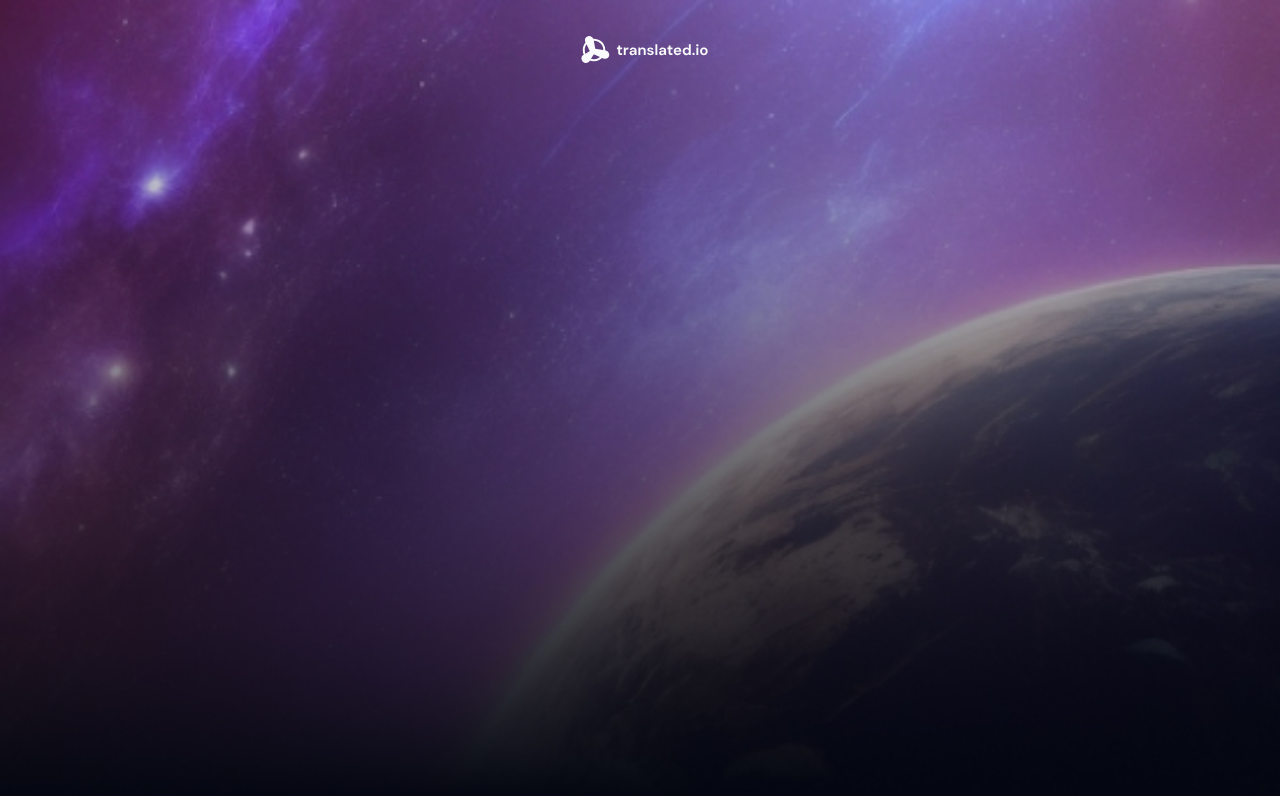
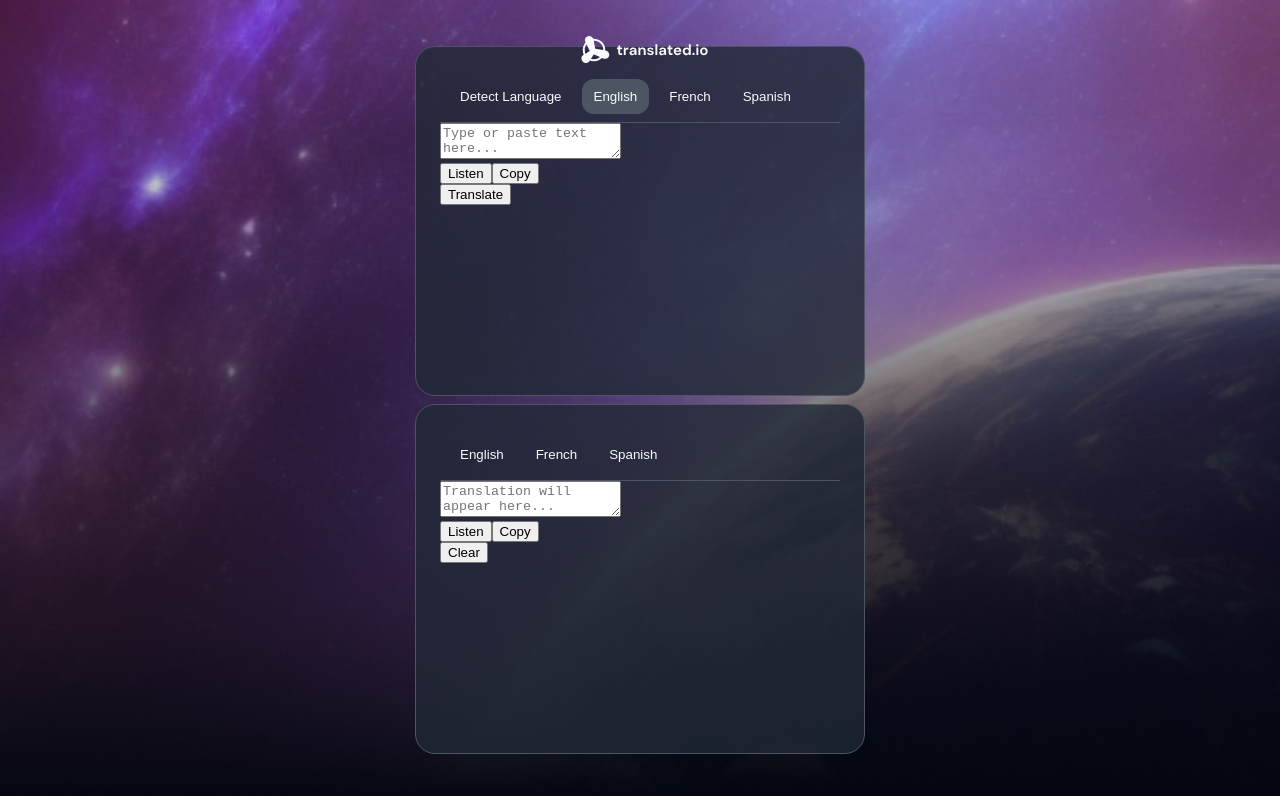
Before and after one commit to thiago-thomas/translate-app, a React (Vite) app: page / in a window 1280 px wide. Shown: the top 796 px of the page. Built offline with nearby package versions, Linux system fonts and the light colour scheme.

Commit message:
feat: implementing the structure and aplyng styles for languague selection area

```diff
--- a/src/App.css
+++ b/src/App.css
@@ -1,3 +1,15 @@
+#root {
+  --gray-default: #4D5562;
+  --white-default: #F9FAFB;
+  --gray-light: #D2D5DA;
+  --gray-2: #394150;
+  --black-default: #040711;
+  --blue-default: #263FA9;
+  --blue-light: #7CA9F3;
+  --gray-3: #121826CC;
+  --gray-4: #212936CC;
+}
+
 body {
   margin: 0;
 }
@@ -16,3 +28,50 @@ main {
   left: 50%;
   transform: translate(-50%, -50%);
 }
+
+.translator {
+  height: 100%;
+  display: flex;
+  justify-content: center;
+  align-items: center;
+  flex-direction: column;
+  gap: 8px;
+  .translator__source,
+  .translator__target {
+    width: 400px;
+    height: 300px;
+    background-color: var(--gray-4);
+    border: 1px solid var(--gray-default);
+    border-radius: 20px;
+    padding: 24px;
+  }
+}
+
+.translator__source-language,
+.translator__target-language {
+  display: flex;
+  justify-content: flex-start;
+  align-items: center;
+  gap: 8px;
+  padding: 8px;
+  border-bottom: 1px solid var(--gray-default);
+}
+
+.translator__source-language-button,
+.translator__target-language-button {
+  background-color: transparent;
+  border: none;
+  border-radius: 12px;
+  padding: 10px 12px;
+  color: var(--white-default);
+  cursor: pointer;
+
+  &:hover,
+  &:focus-visible {
+    background-color: var(--gray-2);
+  }
+
+  &.active {
+    background-color: var(--gray-default);
+  }
+}
--- a/src/App.tsx
+++ b/src/App.tsx
@@ -6,6 +6,43 @@ function App() {
     <>
       <main >
         <img src={logo} alt="translate logo" className="logo" />
+        <div className="translator">
+          <div className="translator__source">
+            <div className="translator__source-language">
+              <button type="button" className="translator__source-language-button">Detect Language</button>
+              <button type="button" className="translator__source-language-button active">English</button>
+              <button type="button" className="translator__source-language-button">French</button>
+              <button type="button" className="translator__source-language-button">Spanish</button>
+            </div>
+            <textarea className="translator__source-textarea" placeholder="Type or paste text here..."></textarea>
+            <div className="translator__source-options">
+              <div className="translator__source-options-left">
+                <button type="button">Listen</button>
+                <button type="button">Copy</button>
+              </div>
+              <div className="translator__source-options-translate">
+                <button type="button">Translate</button>
+              </div>
+            </div>
+          </div>
+          <div className="translator__target">
+            <div className="translator__target-language">
+              <button type="button" className="translator__target-language-button">English</button>
+              <button type="button" className="translator__target-language-button">French</button>
+              <button type="button" className="translator__target-language-button">Spanish</button>
+            </div>
+            <textarea className="translator__target-textarea" placeholder="Translation will appear here..." readOnly></textarea>
+            <div className="translator__target-options">
+              <div className="translator__target-options-left">
+                <button type="button">Listen</button>
+                <button type="button">Copy</button>
+              </div>
+              <div className="translator__target-options-translate">
+                <button type="button">Clear</button>
+              </div>
+            </div>
+          </div>
+        </div>
       </main>
     </>
   )
```
